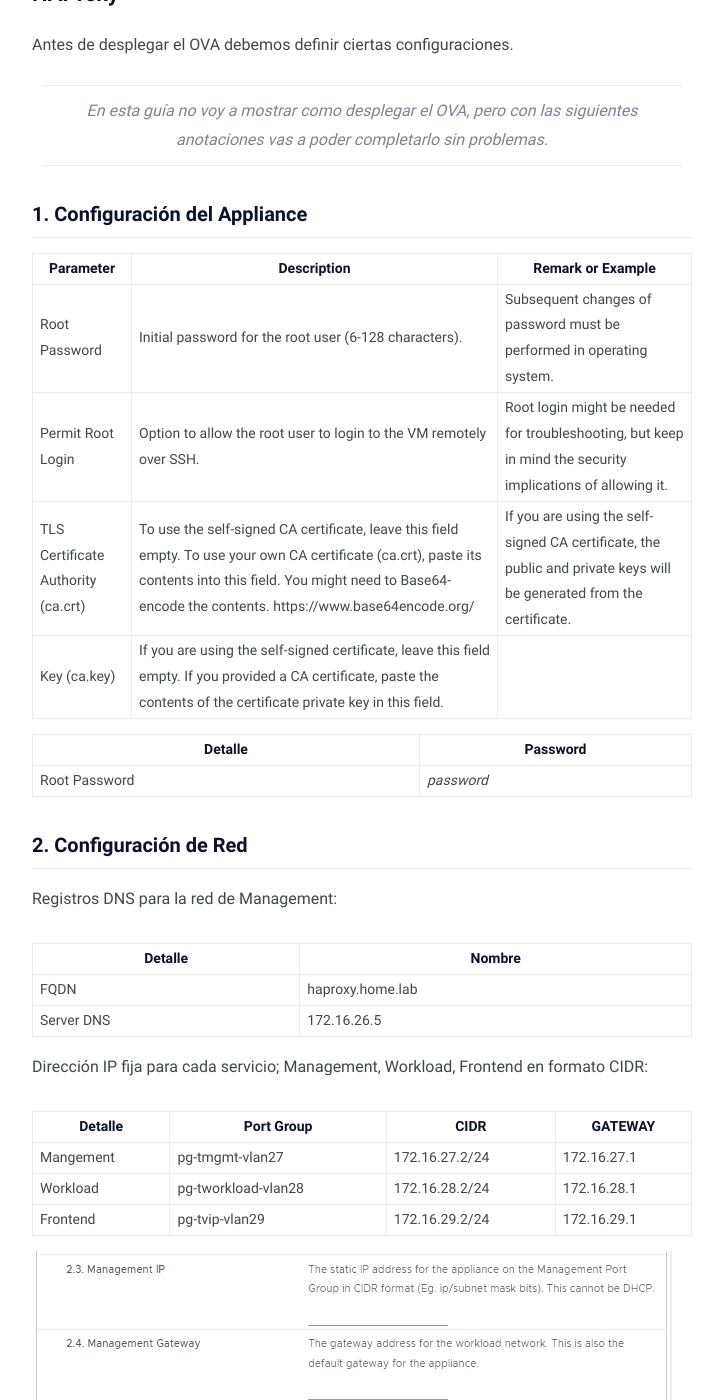
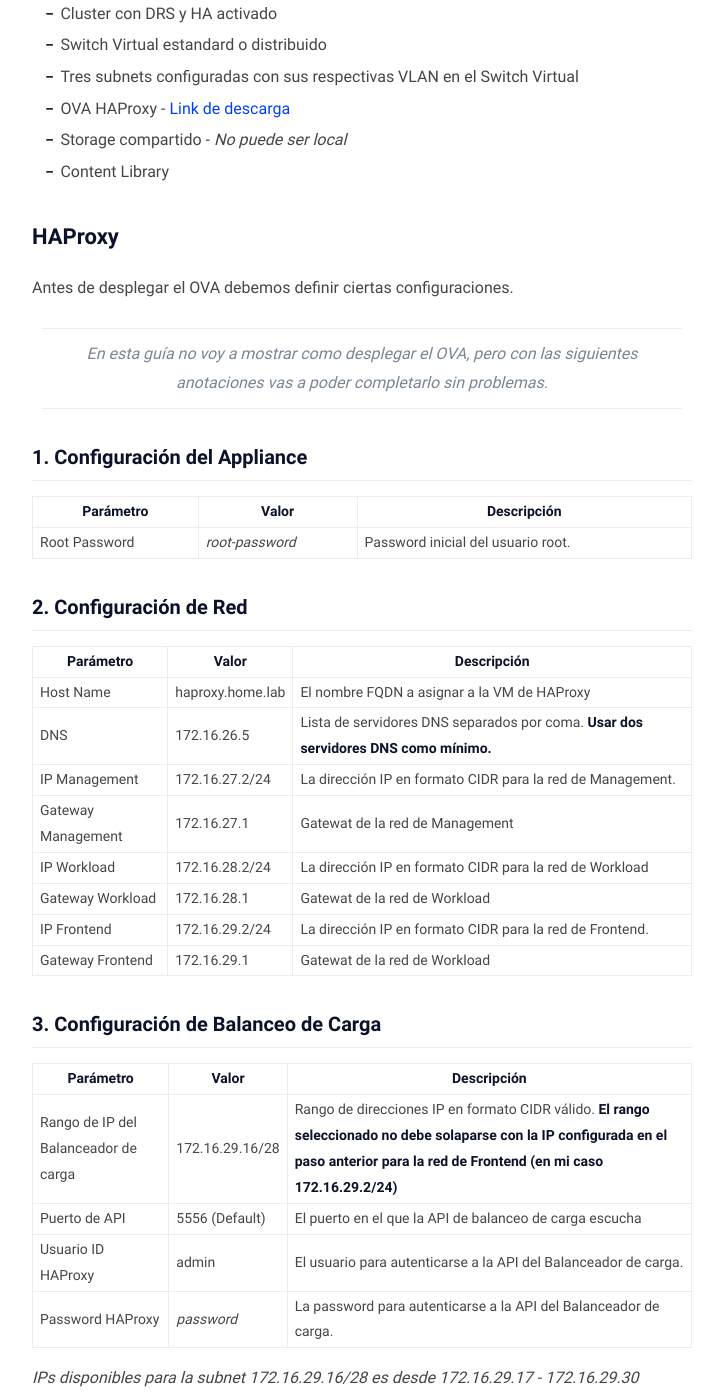
Before and after one commit to jjuanmaherrera/jjuanmaherrera.github.io, a Jekyll site: the page built from _posts/configurar-vsphere-with-tanzu-con-haproxy/2022-12-22-configurar-vsphere-with-tanzu-con-haproxy.md, in a window 1280 px wide and 1400 px high, scrolled down 664 px. Shown: the whole window, without its empty margins (278-1001 px from the left). Built offline with Jekyll 4.4.1, drawn with Linux system fonts in a browser that asks for light colours; some of the changed text lies outside the part shown.

Commit message:
post vsphere with tanzu

```diff
--- a/_posts/configurar-vsphere-with-tanzu-con-haproxy/2022-12-22-configurar-vsphere-with-tanzu-con-haproxy.md
+++ b/_posts/configurar-vsphere-with-tanzu-con-haproxy/2022-12-22-configurar-vsphere-with-tanzu-con-haproxy.md
@@ -1,9 +1,15 @@
+La siguiente guía sirve de referencia para poder desplegar **vSphere with Tanzu** en un ambiente productivo. HAProxy es un Balanceador de carga soportado por VMware, y en esta arquitectura, será desplegado con tres NICs: Management, Workload y Frontend para separar el tráfico.
+A grandes rasgos los pasos a seguir son los siguientes:
+- Completar el direccionamiento IP.
+- Desplegar HAProxy
+- Habilitar vSphere with Tanzu
+
 ## Pre requisitos
-- Cluster con DRS y HA activado.
-- Tres subnets
-- Switch virtual estandard o distribuido
+- Cluster con DRS y HA activado
+- Switch Virtual estandard o distribuido
+- Tres subnets configuradas con sus respectivas VLAN en el Switch Virtual
 - OVA HAProxy - [Link de descarga]([https://](https://github.com/haproxytech/vmware-haproxy#download))
-- Storage compartido
+- Storage compartido - *No puede ser local*
 - Content Library
 
 ## HAProxy
@@ -12,54 +18,33 @@
 
 ### 1. Configuración del Appliance
 
-| Parameter | Description | Remark or Example |
+| Parámetro | Valor | Descripción |
 |---|---|---|
-| Root Password | Initial password for the root user (6-128 characters). | Subsequent changes of password must be performed in operating system. |
-| Permit Root Login |  Option to allow the root user to login to the VM remotely over SSH.  | Root login might be needed for troubleshooting, but keep in mind the security implications of allowing it. |
-| TLS Certificate Authority (ca.crt) |  To use the self-signed CA certificate, leave this field empty. To use your own CA certificate (ca.crt), paste its contents into this field. You might need to Base64-encode the contents. https://www.base64encode.org/  |  If you are using the self-signed CA certificate, the public and private keys will be generated from the certificate.  |
-| Key (ca.key) |  If you are using the self-signed certificate, leave this field empty. If you provided a CA certificate, paste the contents of the certificate private key in this field.  |
-
-
-| Detalle       | Password      |
-| -----------  | -----------   |
-| Root Password | *password*    |
+| Root Password | *root-password* | Password inicial del usuario root. |
 
 ### 2. Configuración de Red
-Registros DNS para la red de Management:
 
-| Detalle       | Nombre            |
-| -----------   | -----------       |
-| FQDN          | haproxy.home.lab  |
-| Server DNS    | 172.16.26.5       |
-
-Dirección IP fija para cada servicio; Management, Workload, Frontend en formato CIDR:
-
-| Detalle       | Port Group            | CIDR              | GATEWAY       |
-| -----------   | -----------           | -----------       | -----------   |
-| Mangement     | pg-tmgmt-vlan27       | 172.16.27.2/24    | 172.16.27.1   |
-| Workload      | pg-tworkload-vlan28   | 172.16.28.2/24    | 172.16.28.1   |
-| Frontend      | pg-tvip-vlan29        | 172.16.29.2/24    | 172.16.29.1   |
-
-![Configuración de red - HAProxy](/assets/img/configurar-vsphere-with-tanzu-con-haproxy/haproxy-network-config.webp "Paso 2 - Configuración de Red").
-
+| Parámetro | Valor | Descripción |
+|---|---|---|
+| Host Name | haproxy.home.lab  | El nombre FQDN a asignar a la VM de HAProxy  |
+| DNS       | 172.16.26.5       | Lista de servidores DNS separados por coma. **Usar dos servidores DNS como mínimo.**  |
+| IP Management | 172.16.27.2/24    | La dirección IP en formato CIDR para la red de Management. |
+| Gateway Management    | 172.16.27.1 | Gatewat de la red de Management |
+| IP Workload   | 172.16.28.2/24 | La dirección IP en formato CIDR para la red de Workload |
+| Gateway Workload  | 172.16.28.1 |  Gatewat de la red de Workload  |
+| IP Frontend  | 172.16.29.2/24 |  La dirección IP en formato CIDR para la red de Frontend. |
+| Gateway Frontend  | 172.16.29.1 |  Gatewat de la red de Workload  |
 
 ### 3. Configuración de Balanceo de Carga
 
-Rango de IPs destinadas al servicio de balanceo de carga (Frontend Network) en formato CIDR. **Este rango no puede contener la IP fija destinada a Frontend en el punto anterior.**
+| Parámetro | Valor | Descripción |
+|---|---|---|
+| Rango de IP del Balanceador de carga | 172.16.29.16/28 | Rango de direcciones IP en formato CIDR válido. **El rango seleccionado no debe solaparse con la IP configurada en el paso anterior para la red de Frontend (en mi caso 172.16.29.2/24)** |
+| Puerto de API | 5556 (Default) | El puerto en el que la API de balanceo de carga escucha |
+| Usuario ID HAProxy | admin | El usuario para autenticarse a la API del Balanceador de carga. |
+| Password HAProxy | *password*    | La password para autenticarse a la API del Balanceador de carga. |
 
-| Detalle       | CIDR                  |
-| -----------   | -----------           |
-| Frontend      | 172.16.29.16/28       |
-
-*IPs disponibles desde 172.16.29.17 - 172.16.29.30*
-
-Usuario y password que podrá conectarse a la API.
-
-| Detalle       | Valor         |
-| -----------   | -----------   |
-| User          | admin         |
-| Password      | *password*    |
-| API Port      | 5556          |
+*IPs disponibles para la subnet 172.16.29.16/28 es desde 172.16.29.17 - 172.16.29.30*
 
 ## Habilitar vSphere with Tanzu
 ### Storage Policy
```
